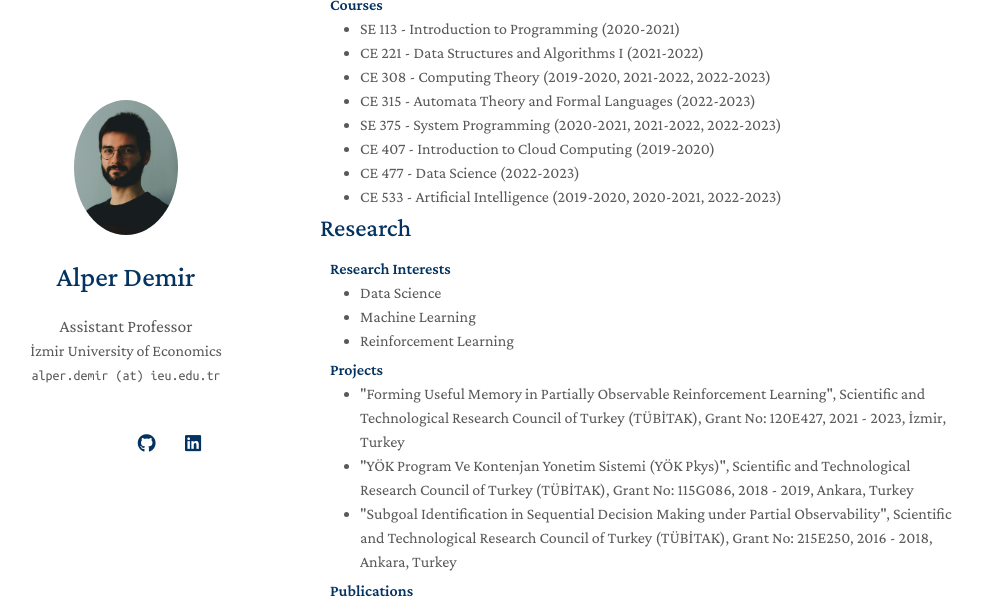
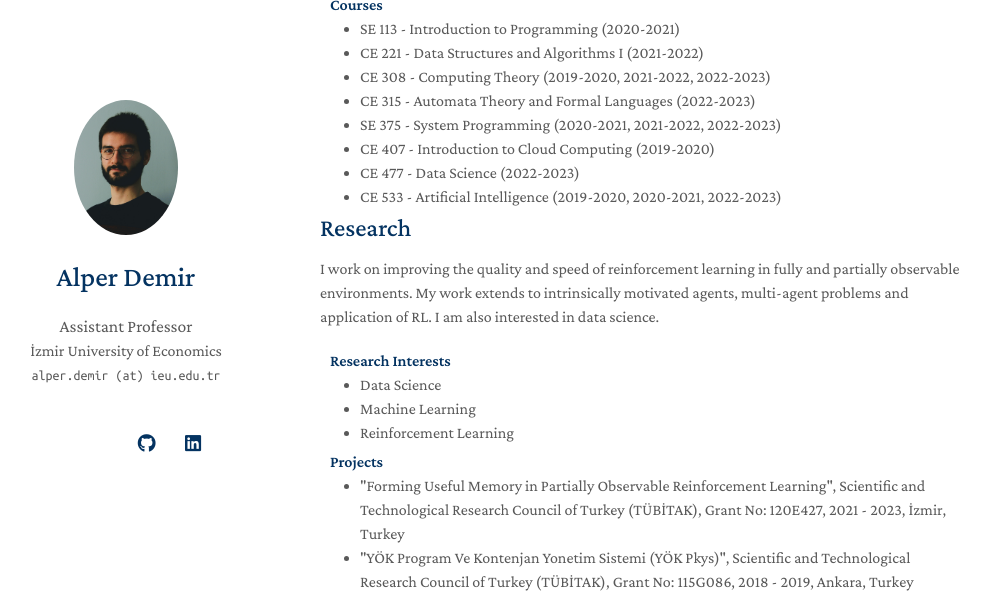
Before and after one commit to gliese876b/gliese876b.github.io, a Jekyll site: the page built from index.md, in a window 1280 px wide and 900 px high, scrolled down 469 px, cut to the strip 0-599 px from the top of the window. Shown: the whole strip, without its empty margins (150-1140 px from the left). Built offline with Jekyll 4.4.1, drawn with Linux system fonts in a browser that asks for light colours; nearby versions of some CDN libraries; a style sheet for code colours, icons or effects is not loaded; our own code applies the rules of GitHub Pages for plain Markdown files.

Commit message:
Update research.md

```diff
--- a/_includes/research.md
+++ b/_includes/research.md
@@ -1,4 +1,6 @@
 ## Research
+
+I work on improving the quality and speed of reinforcement learning in fully and partially observable environments. My work extends to intrinsically motivated agents, multi-agent problems and application of RL. I am also interested in data science.
 
 <h4 style="margin:0 10px 0;">Research Interests</h4>
 
```
